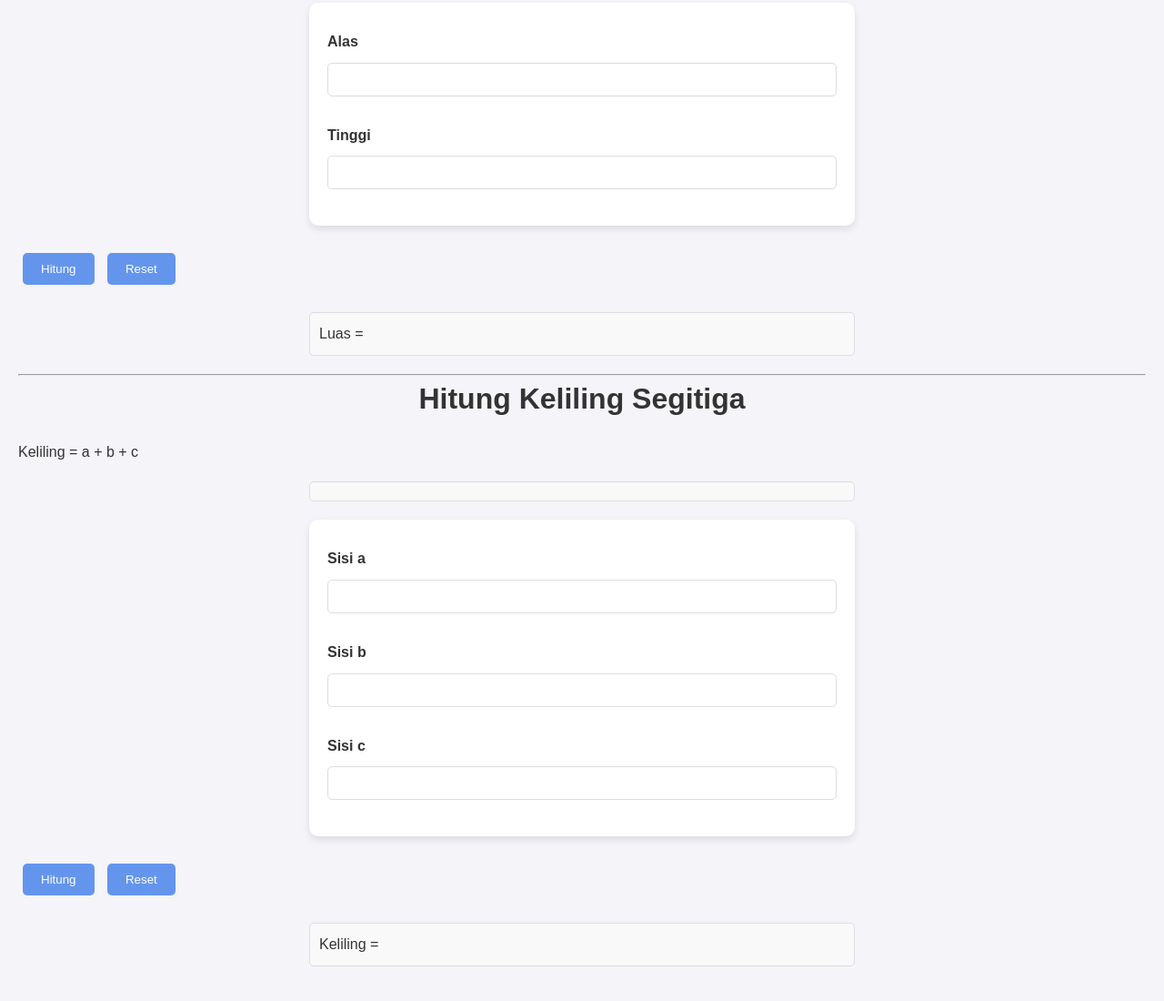
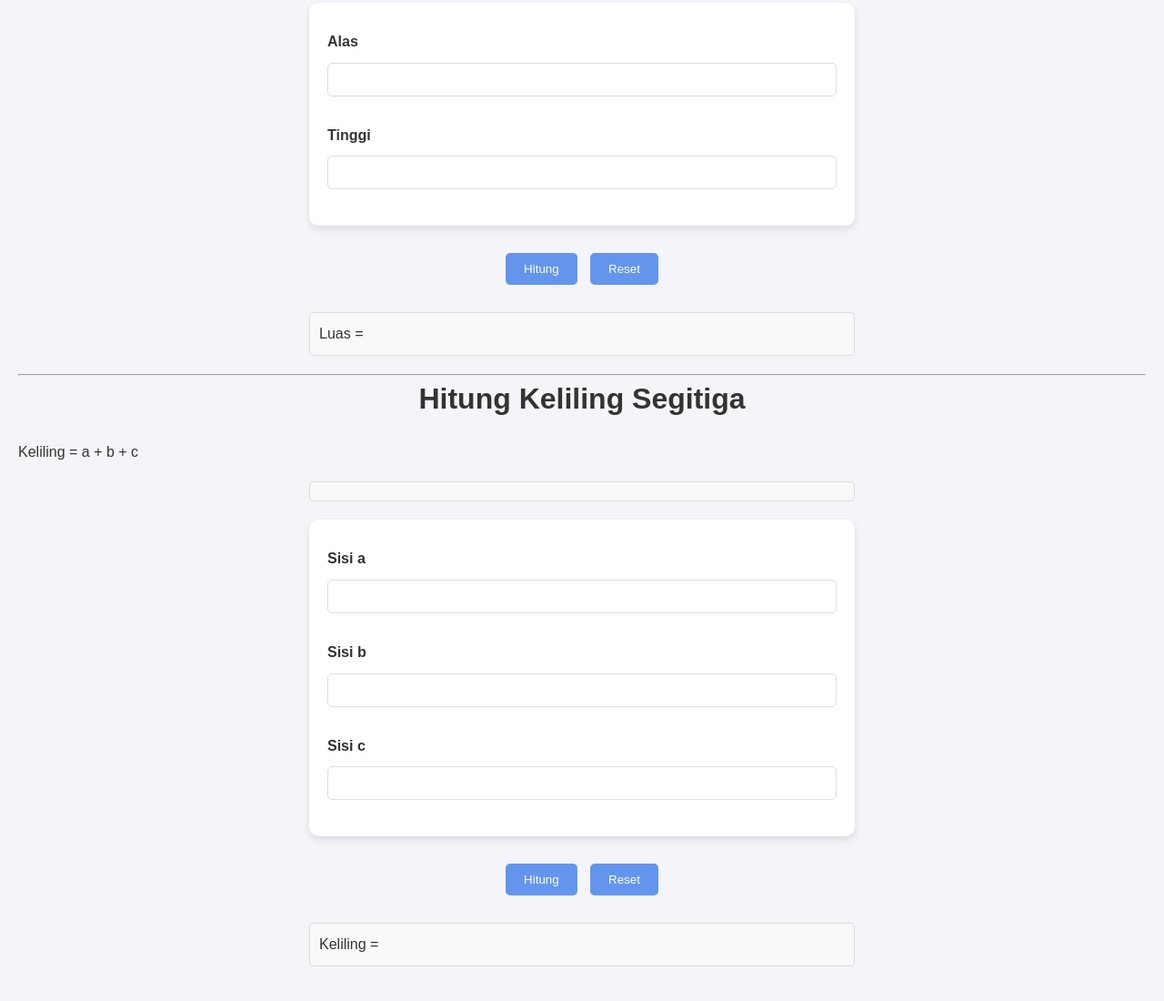
Before and after one commit to revou-fundamental-course/13-may-24-ShiedaGX, a plain HTML site: page index.html in a window 1280 px wide. Shown: the part 1051-2151 px from the top of the page at 91% size. Drawn offline with Linux system fonts and the light colour scheme.

Commit message:
3rd commit

```diff
--- a/index.html
+++ b/index.html
@@ -39,8 +39,10 @@ t = Tinggi Segitiga
                 <input type="number" id="tinggi">
             </div>
         </form>
-        <input type="button" onClick="luas()" value="Hitung" />
-        <input type="button" onClick="resetLuas()" value="Reset" />
+        <div class="button-container">
+            <input type="button" onClick="luas()" value="Hitung" />
+            <input type="button" onClick="resetLuas()" value="Reset" />
+        </div>
         <p>Luas = <span id="luas"></span></p>
         <hr />
         <h1 id="JudulKelilingSegitiga">Hitung Keliling Segitiga</h1>
@@ -60,8 +62,10 @@ t = Tinggi Segitiga
                 <input type="number" id="c">
             </div>
         </form>
-        <input type="button" onClick="keliling()" value="Hitung" />
-        <input type="button" onClick="resetKeliling()" value="Reset" />
+        <div class="button-container">
+            <input type="button" onClick="keliling()" value="Hitung" />
+            <input type="button" onClick="resetKeliling()" value="Reset" />
+        </div>
         <p>Keliling = <span id="keliling"></span></p>
     </div>
     <script src="js/script.js"></script>
--- a/style.css
+++ b/style.css
@@ -67,6 +67,10 @@ input[type="number"] {
     box-sizing: border-box;
 }
 
+.button-container {
+    text-align: center;
+}
+
 input[type="button"] {
     display: inline-block;
     padding: 10px 20px;
```
